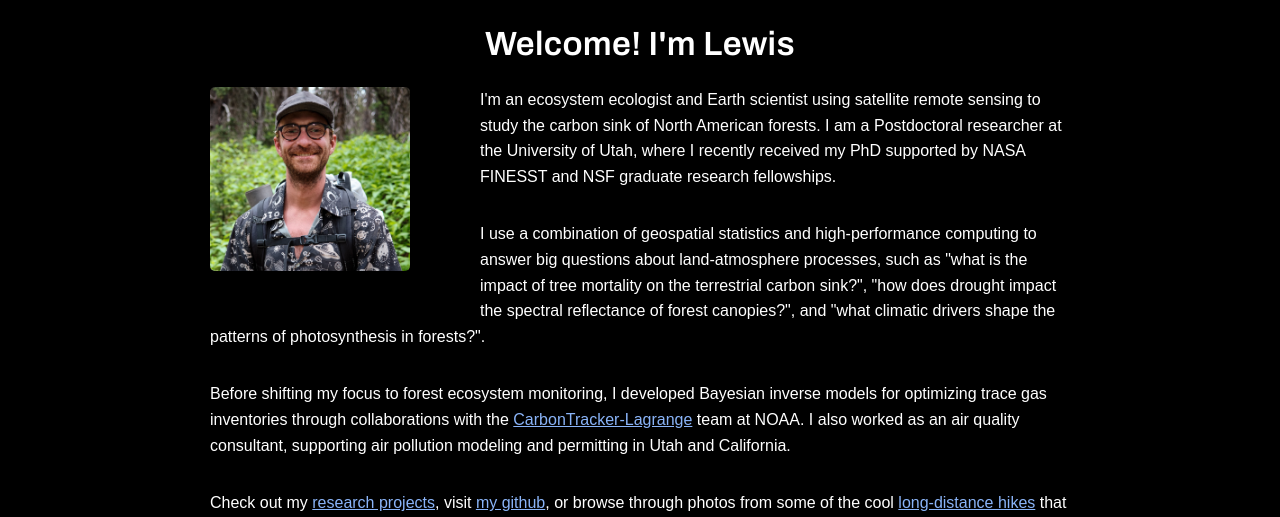
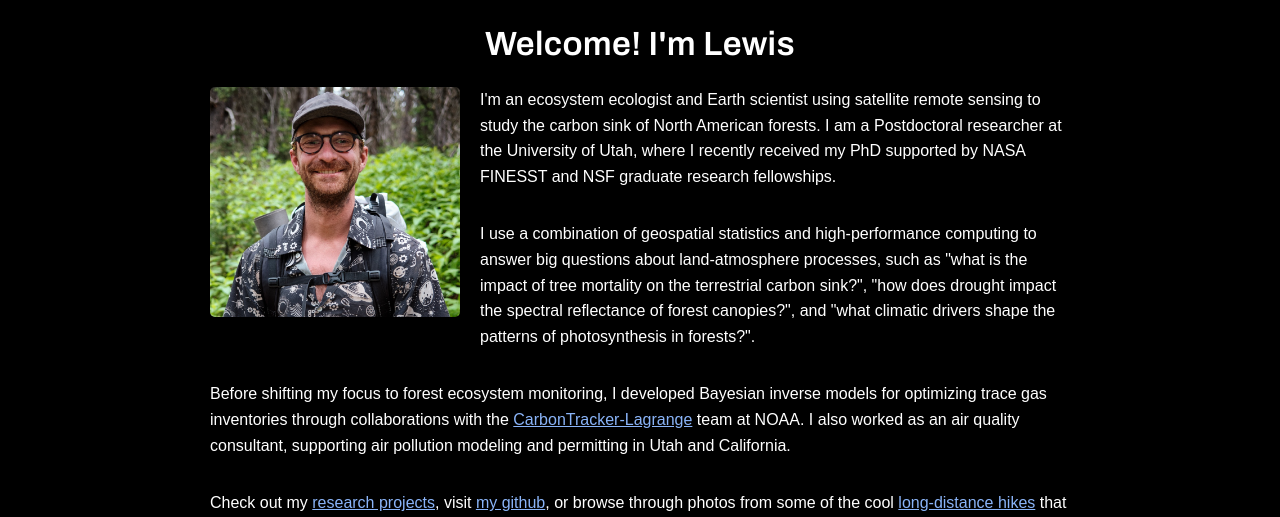
Before and after one commit to lkunik/lkunik.github.io, a plain HTML site: page index.html in a window 1280 px wide. Shown: the part 769-1286 px from the top of the page. Drawn offline with Linux system fonts and the light colour scheme.

Commit message:
fix picture width again

```diff
--- a/style.css
+++ b/style.css
@@ -134,7 +134,7 @@ section {
 }
 
 .profile-photo {
-    max-width: min(200px, 100%);
+    max-width: min(270px, 100%);
     height: auto;
     border-radius: 5px;
 }
```
